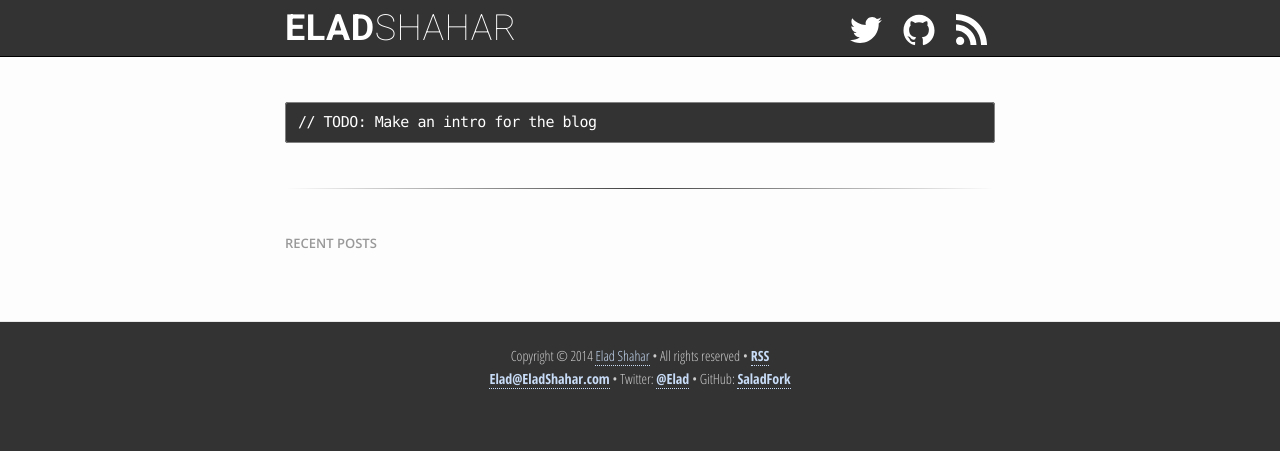
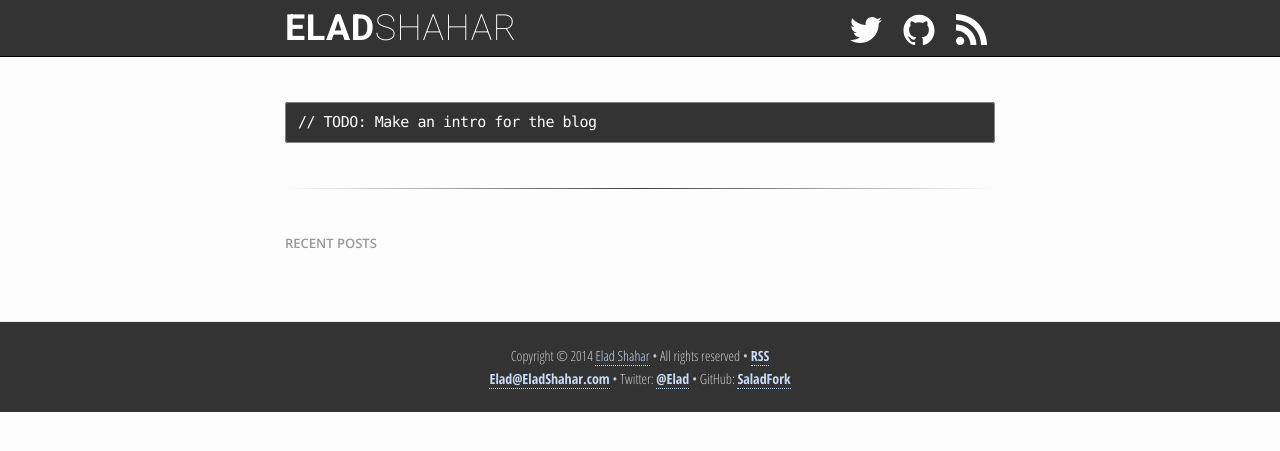
Before and after one commit to SaladFork/blog, a Jekyll site: the page built from index.html, in a window 1280 px wide. Shown: the top 451 px of the page. Built offline with Jekyll 4.4.1, drawn with Linux system fonts in a browser that asks for light colours.

Commit message:
Adjust header spacing, invert background color

```diff
--- a/_sass/_base.scss
+++ b/_sass/_base.scss
@@ -20,7 +20,7 @@
     font-weight: 400;
     color: $text-color;
     -webkit-text-size-adjust: 100%;
-    background: $background-color-dark;
+    background: $background-color;
 }
 
 /**
@@ -31,10 +31,6 @@
 ul, ol, dl, figure,
 %vertical-rhythm {
     margin-bottom: $spacing-unit / 2;
-}
-
-h1 {
-    margin-top: $spacing-unit;
 }
 
 /**
--- a/_sass/_layout.scss
+++ b/_sass/_layout.scss
@@ -61,6 +61,7 @@
     padding: ($spacing-unit/2) 0;
     color: #ccc;
     text-align: center;
+    background-color: $background-color-dark;
     border-top: 1px solid $grey-color-light;
 
     cite {
@@ -246,7 +247,7 @@
 
 .post-title {
     font-size: 36px;
-    line-height: 1;
+    line-height: 1.5;
     letter-spacing: -1px;
 
     @include media-query($on-laptop) {
```
